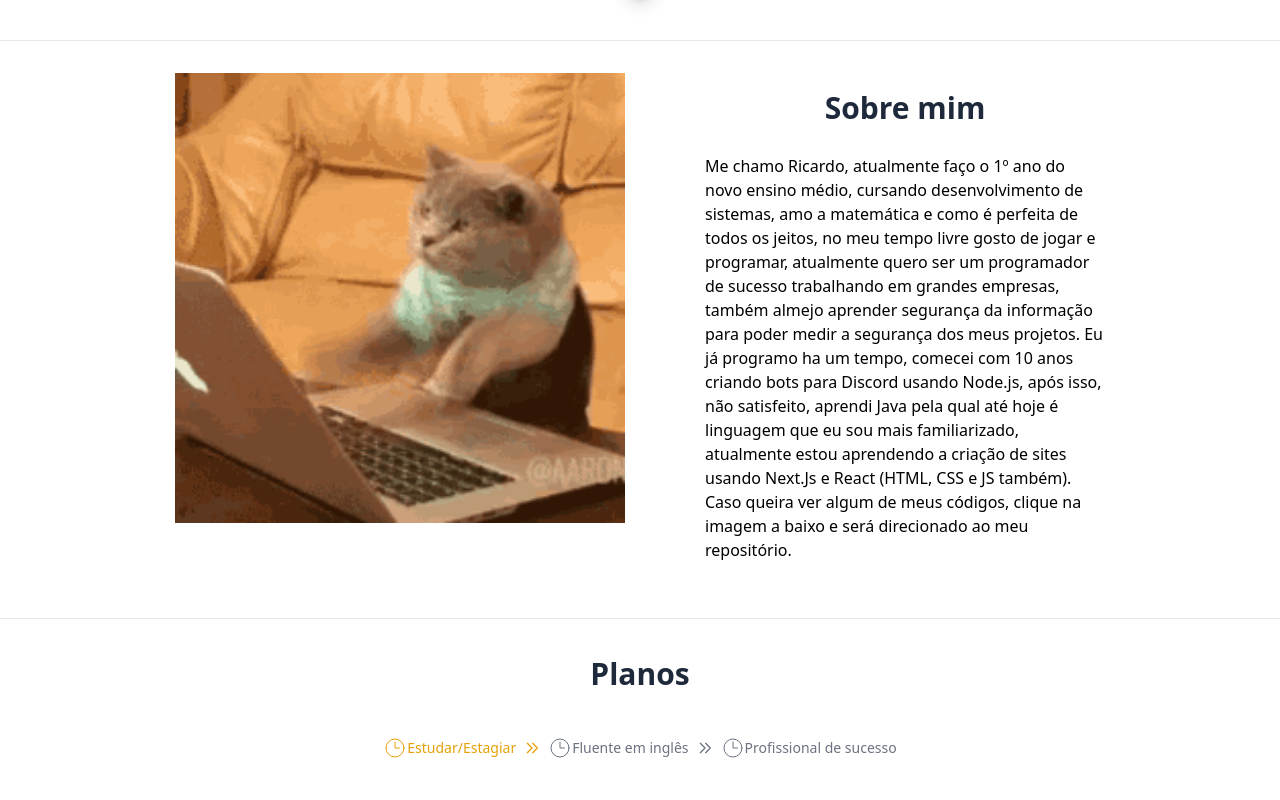
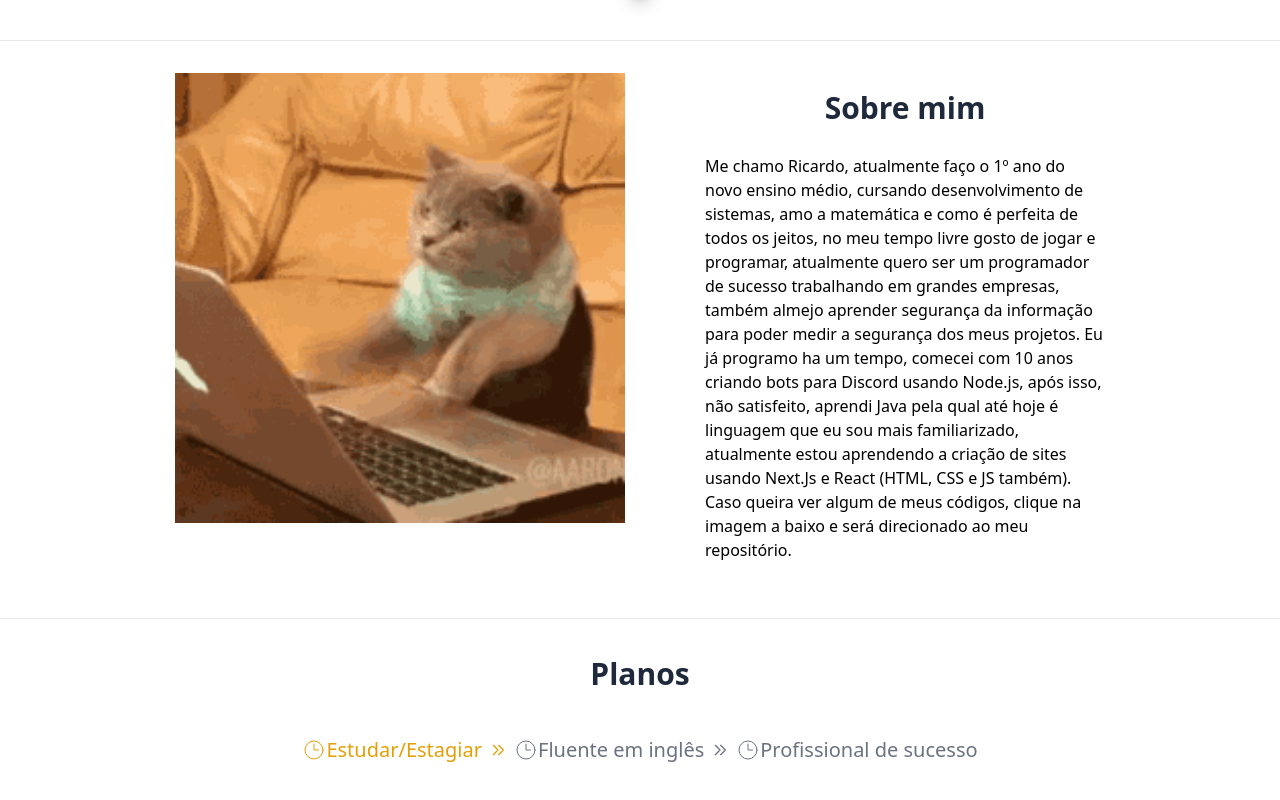
Before and after one commit to yRicardinBaum/portfoliov2, a Next.js app: page / in a window 1280 px wide. Shown: the part 836-1636 px from the top of the page. Built offline with nearby package versions, Linux system fonts and the light colour scheme.

Commit message:
new commit

```diff
--- a/components/Stepper.jsx
+++ b/components/Stepper.jsx
@@ -6,7 +6,7 @@ export default class Stepper extends Component{
     render() {
         return (
             <>
-                <ol className="flex justify-center items-center w-full p-3 space-x-2 text-sm font-medium text-center text-gray-500 bg-white sm:text-base sm:p-4 sm:space-x-4">
+                <ol className="flex justify-center items-center w-full p-3 space-x-2 text-sm lg:text-xl text-center text-gray-500">
                     <li className="flex items-center text-yellow-400">
                         <svg xmlns="http://www.w3.org/2000/svg" fill="none" viewBox="0 0 24 24" strokeWidth="1"
                              stroke="currentColor" className="w-6 h-6 sm:w-3 sm:h-3 mr-1.5">
```
